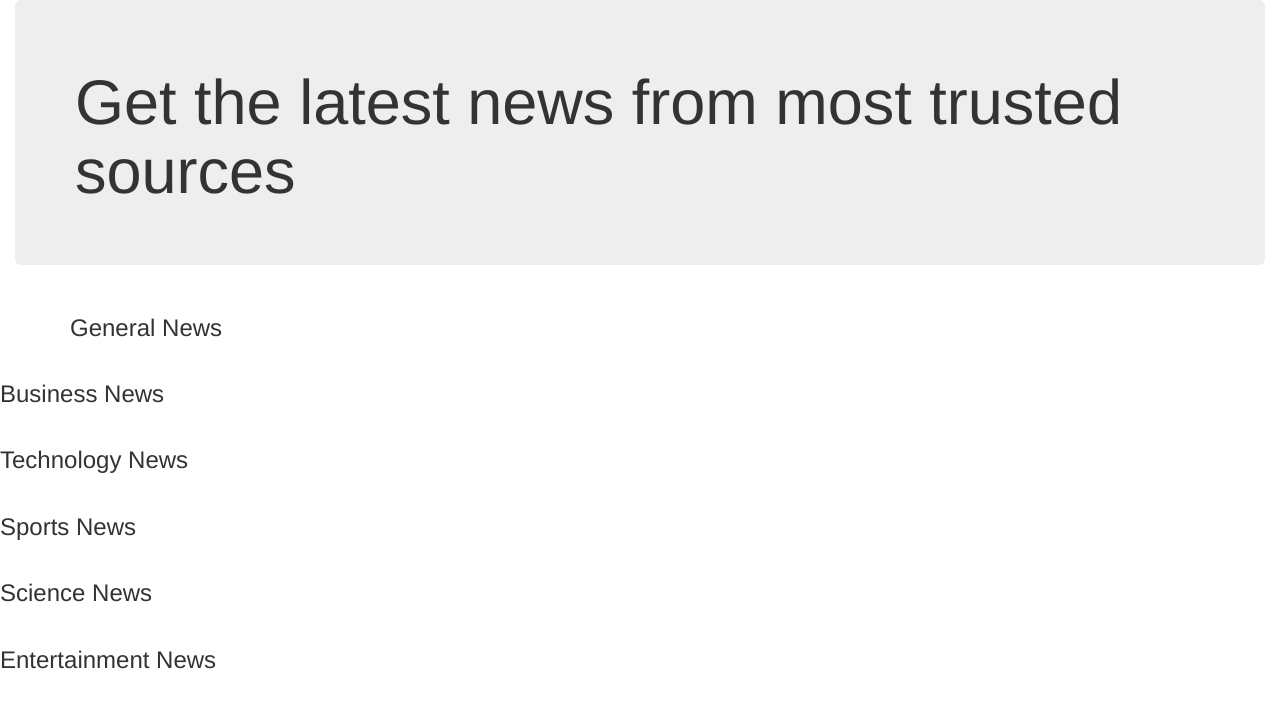
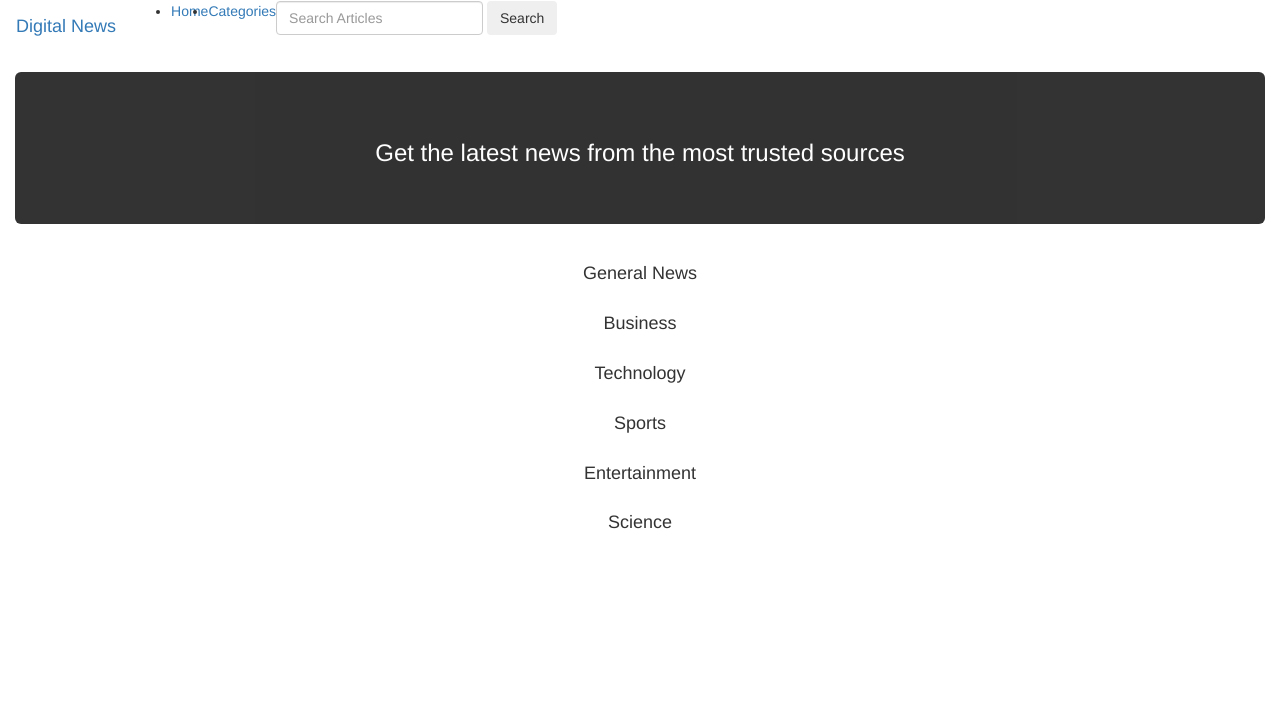
Before and after one commit to Pixel-0/arg-news, a Flask app: template app/templates/index.html in a window 1280 px wide. Shown: the top 708 px of the page. Run offline with Flask 2, Linux system fonts and the light colour scheme; the template is opened without the code that fills it, so the values that code supplies are empty; some libraries are stand-ins or nearby versions.

Commit message:
Add Navbar

```diff
--- a/app/main/__init__.py
+++ b/app/main/__init__.py
@@ -1,4 +1,3 @@
 from flask import Blueprint
-
 main = Blueprint('main',__name__)
 from . import views,erroes
--- a/app/main/erroes.py
+++ b/app/main/erroes.py
@@ -2,8 +2,8 @@ from flask import render_template
 from . import main
 
 @main.app_errorhandler(404)
-def four_ow_four(error):
+def four_Ow_four(error):
     '''
-    function  to render the 4040 error page
+    Function to render the 404 error page
     '''
     return render_template('404.html'),404
--- /dev/null
+++ b/app/static/css/index.css
@@ -0,0 +1,10 @@
+.jumbotron{
+    text-align: center;
+    color: white;
+    font-size: 25px;
+    background-color:black;
+    opacity: 0.8;
+  }
+ .source_title{
+    text-align: center;
+  }
--- a/app/templates/404.html
+++ b/app/templates/404.html
@@ -0,0 +1,6 @@
+{% extends 'base.html'%}
+
+{% block content %}
+    <h4 class="wrapper">The page does not exist</h4>
+
+{% endblock %}
--- a/app/templates/base.html
+++ b/app/templates/base.html
@@ -1,3 +1,7 @@
-{% extends 'bootstrap/base.html' %}
+{% extends 'bootstrap/base.html'%}
 
-<!-- navbar -->
+
+        <!-- Navbar block  -->
+        {% block navbar %}
+            {% include 'navbar.html' %}
+        {% endblock %}
--- a/app/templates/index.html
+++ b/app/templates/index.html
@@ -1,72 +1,73 @@
-{% extends 'base.html' %}
+{% extends 'base.html'%}
 {% import 'macros.html' as macro %}
 
-{% block styles %}
+<!-- Styles block -->
+
+{% block styles%}
     {{ super() }}
-    <link rel= "stylesheet" href="{{url_for('static',filename = 'css/index.css')}}">
+    <link rel="stylesheet" href="{{url_for('static',filename='css/index.css')}}">
 {% endblock %}
 
 {% block content %}
+
 <div class="container-fluid">
     <div class="jumbotron">
-        <h1>Get the latest news from most trusted sources</h1>
+        <h3>Get the latest news from the most trusted sources</h3>
     </div>
 </div>
 
-<!-- home section -->
-<div class="container">
-    <div class="row">
-        <div class="col-md-12">
-            <h3>General News</h3>
+
+<!-- homepage section -->
+<div class="container ">
+    <div class="row" id="general">
+        <div class="category col-md-12">
+            <h4 class="source_title">General News</h4>
             <ul>
-                {{macro.displayNewsSourceList(general)}}
+                {{macro.displayNewsourceList(general)}}
             </ul>
         </div>
     </div>
 </div>
-<div class="row">
-    <div class="col-md-12">
-        <h3>Business News</h3>
+
+<div class="row" id="business">
+    <div class="category col-md-12">
+        <h4 class="source_title">Business</h4>
         <ul>
-            {{macro.displayNewsSourceList(business)}}
+            {{macro.displayNewsourceList(business)}}
+        </ul>
+    </div>
+</div>
+<div class="row" id="technology">
+    <div class="category col-md-12">
+        <h4 class="source_title">Technology</h4>
+        <ul>
+            {{macro.displayNewsourceList(technology)}}
+        </ul>
+    </div>
+</div>
+<div class="row" id="sports">
+    <div class="category col-md-12">
+        <h4 class="source_title">Sports</h4>
+        <ul>
+            {{macro.displayNewsourceList(sports)}}
+        </ul>
+    </div>
+</div>
+<div class="row" id="entertainment">
+    <div class="category col-md-12">
+        <h4 class="source_title">Entertainment</h4>
+        <ul>
+            {{macro.displayNewsourceList(entertainment)}}
+        </ul>
+    </div>
+</div>
+<div class="row" id="science">
+    <div class="category col-md-12">
+        <h4 class="source_title">Science</h4>
+        <ul>
+            {{macro.displayNewsourceList(science)}}
         </ul>
     </div>
 </div>
 </div>
-<div class="row">
-    <div class="col-md-12">
-        <h3>Technology News</h3>
-        <ul>
-            {{macro.displayNewsSourceList(technology)}}
-        </ul>
-    </div>
-</div>
-</div>
-<div class="row">
-    <div class="col-md-12">
-        <h3>Sports News</h3>
-        <ul>
-            {{macro.displayNewsSourceList(sports)}}
-        </ul>
-    </div>
-</div>
-</div>
-<div class="row">
-    <div class="col-md-12">
-        <h3>Science News</h3>
-        <ul>
-            {{macro.displayNewsSourceList(science)}}
-        </ul>
-    </div>
-</div>
-</div>
-<div class="row">
-    <div class="col-md-12">
-        <h3>Entertainment News</h3>
-        <ul>
-            {{macro.displayNewsSourceList(entertainment)}}
-        </ul>
-    </div>
-</div>
-</div>
-{%  endblock %}
+{% endblock%}
--- a/app/templates/macros.html
+++ b/app/templates/macros.html
@@ -1,7 +1,7 @@
-{% macro displayNewsSourceList(news_sources_list)%}
+{% macro displayNewsourceList(newsource_list)%}
 <div class="container-fluid">
     <div class="row">
-    {% for newsource in news_sources_list %}
+    {% for newsource in newsource_list %}
     <div class="col-md-4 d-flex mb-3">
     <div class="card border-dark flex-fill">
         <div class="card-header">
--- a/app/templates/navbar.html
+++ b/app/templates/navbar.html
@@ -0,0 +1,27 @@
+<nav class="navbar sticky-top navbar-expand-lg nav class=navbar navbar-dark bg-dark">
+    <a class="navbar-brand" href="#">Digital News</a>
+
+    <div class="collapse navbar-collapse" id="navbarSupportedContent">
+      <ul class="navbar-nav mr-auto">
+        <li class="nav-item active">
+          <a class="nav-link" href="#">Home <span class="sr-only">(current)</span></a>
+        </li>
+        <li class="nav-item dropdown">
+          <a class="nav-link dropdown-toggle" href="#" id="navbarDropdown" role="button" data-toggle="dropdown" aria-haspopup="true" aria-expanded="false">
+            Categories
+          </a>
+          <div class="dropdown-menu" aria-labelledby="navbarDropdown">
+            <a class="dropdown-item" href="/#general">General</a>
+            <a class="dropdown-item" href="/#business">Business</a>
+            <a class="dropdown-item" href="/#technology">Technology</a>
+            <a class="dropdown-item" href="/#sports">Sports</a>
+            <a class="dropdown-item" href="/#entertainment">Entertainment</a>
+            <a class="dropdown-item" href="/#science">Science</a>
+        </li>
+      </ul>
+      <form class="form-inline my-2 my-lg-0">
+        <input class="form-control mr-sm-2 " type="text" name="article_query" placeholder="Search Articles"aria-label="Search">
+        <button class="btn btn-outline-success my-2 my-sm-0" type="submit" value="Submit">Search</button>
+      </form>
+    </div>
+  </nav>
--- a/config.py
+++ b/config.py
@@ -6,8 +6,8 @@ class Config:
     '''
 
     SOURCES_BASE_URL='https://newsapi.org/v2/sources?language=en&category={}&apiKey={}'
-    ARTICLES_BASE_URL='https://newsapi.org/v2/everything?sources={}&apiKey={}'
-    SEARCH_BASE_URL = 'https://newsapi.org/v2/everything?language=en&q={}&apiKey={}'
+    EVERYTHING_BASE_URL='https://newsapi.org/v2/everything?sources={}&apiKey={}'
+    SEARCH_API_BASE_URL = 'https://newsapi.org/v2/everything?language=en&q={}&apiKey={}'
     NEWS_API_KEY = os.environ.get('NEWS_API_KEY')
     SECRET_KEY = os.environ.get('SECRET_KEY')
 
```
Also changed, not shown: app/__init__.py (+9 -6 lines), app/main/views.py (+36 -33 lines), app/models.py (+13 -7 lines), app/request.py (+73 -47 lines), app/templates/search.html (+26 -0 lines).
